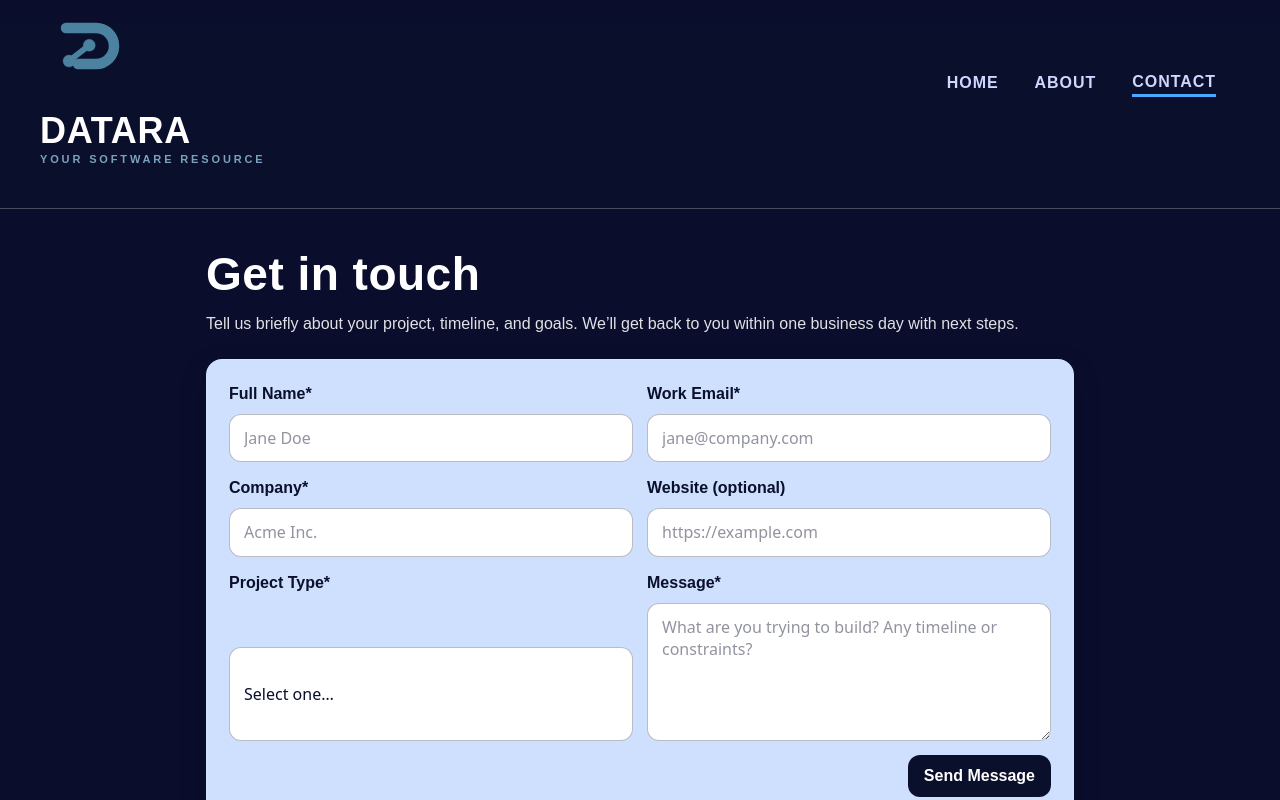
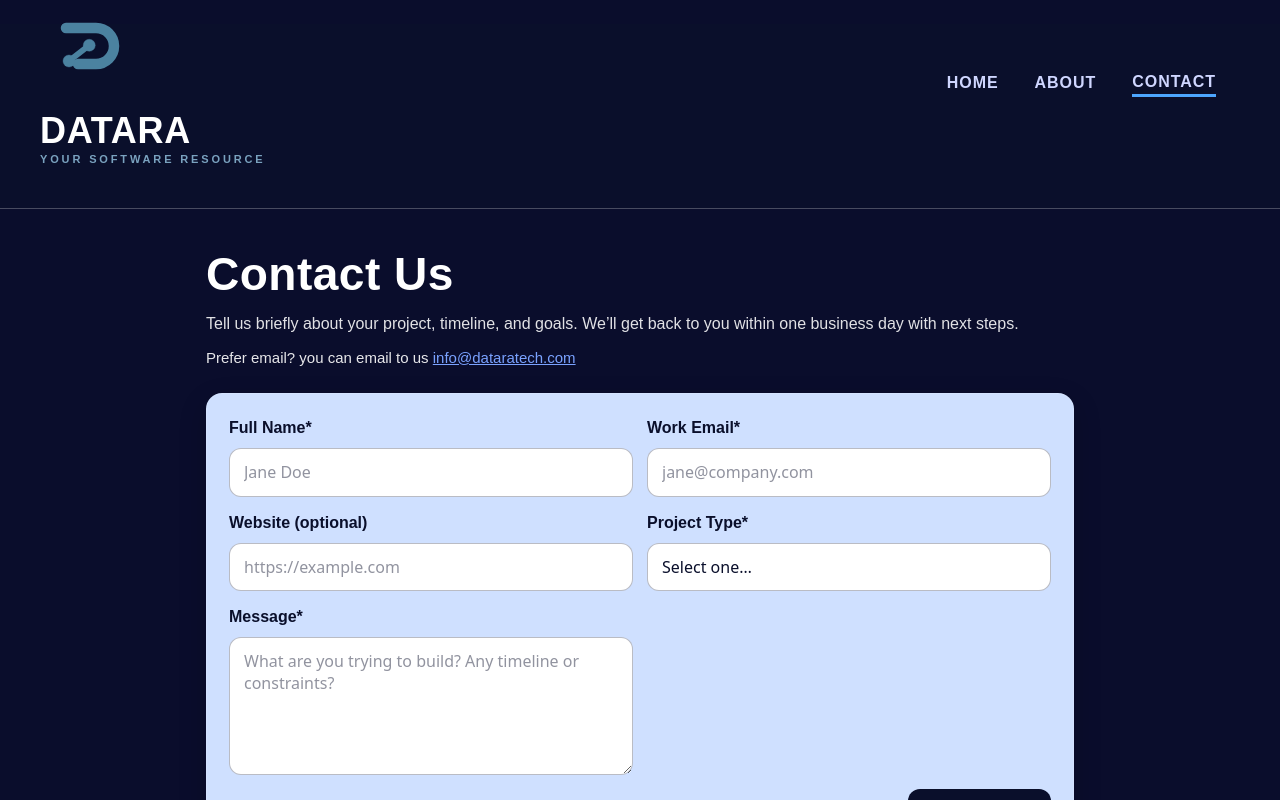
Before and after one commit to tianfanyang1/datara, a React (Vite) app: page /contact in a window 1280 px wide. Built offline with nearby package versions, Linux system fonts and the light colour scheme.

Commit message:
update contact page

```diff
--- a/src/components/About.jsx
+++ b/src/components/About.jsx
@@ -83,23 +83,6 @@ export default function About() {
           </article>
         </div>
 
-        <p className="eyebrow" style={{ marginTop: 36 }}>Proof</p>
-        <div className="cards-grid">
-          <article className="card">
-            <h3>By the numbers</h3>
-            <p>40+ projects delivered · Avg. launch cycle 10 days · Lighthouse 93+ · SLA ≥ 99.9%</p>
-          </article>
-          <article className="card">
-            <h3>What clients say</h3>
-            <p>“Datara reduced our release cycle from three weeks to four days—Core Web Vitals all green.”</p>
-            <p style={{ opacity: 0.8 }}>— Head of Product, SaaS</p>
-          </article>
-          <article className="card">
-            <h3>Industries</h3>
-            <p>SaaS · E-commerce · FinTech · Education · Media</p>
-          </article>
-        </div>
-
         {/* Values */}
         <p className="eyebrow" style={{ marginTop: 36 }}>What we value</p>
         <div className="cards-grid">
--- a/src/components/Contact.jsx
+++ b/src/components/Contact.jsx
@@ -13,7 +13,6 @@ export default function Contact() {
           padding: 32px 16px;
         }
 
-        /* 标题 + 引言 */
         [data-contact-clean] .title {
           font-weight: 800;
           font-size: clamp(32px, 3.6vw, 48px);
@@ -24,12 +23,22 @@ export default function Contact() {
           font-size: clamp(16px, 1.25vw, 18px);
           line-height: 1.7;
           color: rgba(255,255,255,.88);
-          margin: 0 0 22px;
+          margin: 0 0 10px;
         }
+        /* email line under intro */
+        [data-contact-clean] .alt-contact {
+          margin: 4px 0 24px;
+          font-size: 15px;
+          color: rgba(255,255,255,.9);
+        }
+        [data-contact-clean] .alt-contact a {
+          color: #7aa2ff;
+          text-decoration: underline;
+        }
+        [data-contact-clean] .alt-contact a:hover { opacity: .9; }
 
-        /* 表单卡片 */
         [data-contact-clean] .card {
-          background: #cfe0ff;                /* 浅蓝卡片，深色背景上对比好 */
+          background: #cfe0ff;
           color: #0a0f2b;
           border-radius: 16px;
           padding: 22px;
@@ -102,10 +111,19 @@ export default function Contact() {
       `}</style>
 
       <div className="wrap">
-        <h1 className="title">Get in touch</h1>
+        <h1 className="title">Contact Us</h1>
         <p className="intro">
           Tell us briefly about your project, timeline, and goals. We’ll get back
           to you within one business day with next steps.
+        </p>
+        <p className="alt-contact">
+          Prefer email? you can email to us {" "}
+          <a
+            href="mailto:info@dataratech.com"
+            aria-label="Email us at info at dataratech dot com"
+          >
+            info@dataratech.com
+          </a>
         </p>
 
         <form
@@ -133,16 +151,9 @@ export default function Contact() {
 
           <div className="grid2" style={{ marginTop: 14 }}>
             <label>
-              Company*
-              <input name="company" type="text" placeholder="Acme Inc." required />
-            </label>
-            <label>
               Website (optional)
               <input name="site" type="url" placeholder="https://example.com" />
             </label>
-          </div>
-
-          <div className="grid2" style={{ marginTop: 14 }}>
             <label>
               Project Type*
               <select name="type" defaultValue="" required>
@@ -150,12 +161,15 @@ export default function Contact() {
                   Select one…
                 </option>
                 <option>Web App</option>
+                <option>Design Personal Website</option>
+                <option>Consulting</option>
                 <option>E-commerce</option>
-                <option>Performance</option>
-                <option>DevOps</option>
-                <option>Consulting</option>
+                <option>Platform, API & Database</option>
               </select>
             </label>
+          </div>
+
+          <div className="grid2" style={{ marginTop: 14 }}>
             <label>
               Message*
               <textarea
@@ -165,6 +179,7 @@ export default function Contact() {
                 required
               />
             </label>
+            <span aria-hidden="true" />
           </div>
 
           <div className="actions">
```
